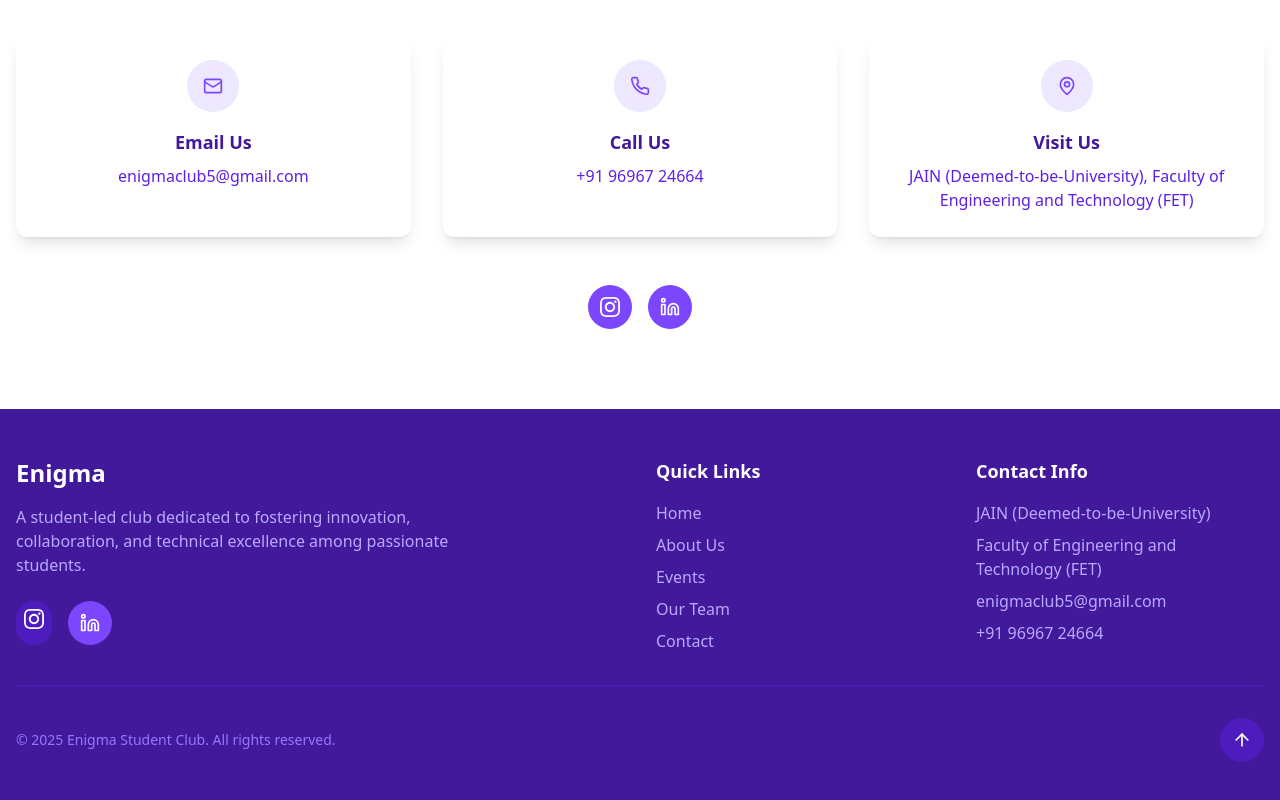
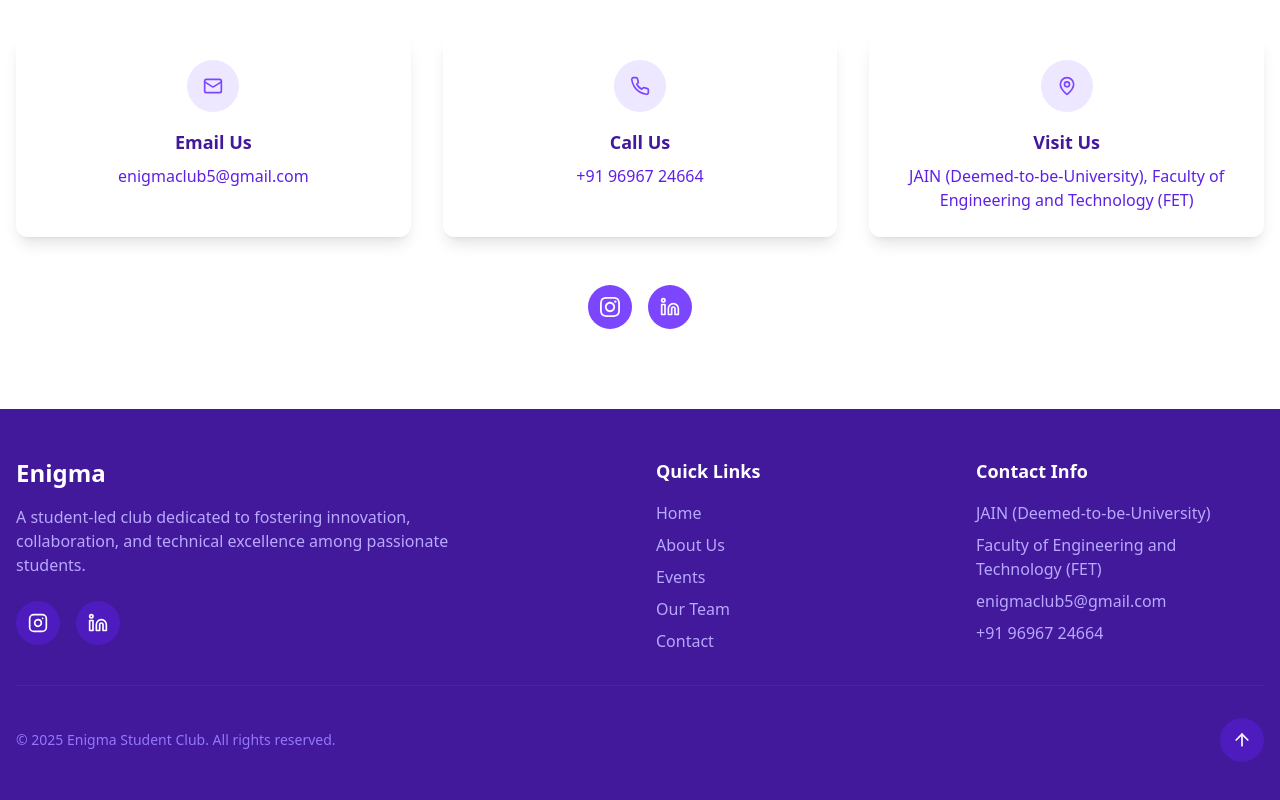
Before and after one commit to enigma-ju/enigma-club, a React (Vite) app: page / in a window 1280 px wide. Shown: the part 4430-5230 px from the top of the page. Built offline with nearby package versions, Linux system fonts and the light colour scheme.

Commit message:
FIX: Footer icon

```diff
--- a/src/components/Footer.tsx
+++ b/src/components/Footer.tsx
@@ -1,4 +1,4 @@
-import { ArrowUp, Linkedin } from "lucide-react";
+import { ArrowUp, Instagram, Linkedin } from "lucide-react";
 
 const Footer = () => {
   const currentYear = new Date().getFullYear();
@@ -23,21 +23,15 @@ const Footer = () => {
             <div className="flex space-x-4">
               <a
                 href="https://www.instagram.com/ju_enigma/?hl=en"
-                className="p-2 rounded-full bg-enigma-800 hover:bg-enigma-700 transition-colors"
+                className="p-3 rounded-full bg-enigma-800 hover:bg-enigma-700 transition-colors"
               >
-                <svg
-                  className="w-5 h-5 fill-current text-white"
-                  viewBox="0 0 24 24"
-                  xmlns="http://www.w3.org/2000/svg"
-                >
-                  <path d="M12 2.163c3.204 0 3.584.012 4.85.07 3.252.148 4.771 1.691 4.919 4.919.058 1.265.069 1.645.069 4.849 0 3.205-.012 3.584-.069 4.849-.149 3.225-1.664 4.771-4.919 4.919-1.266.058-1.644.07-4.85.07-3.204 0-3.584-.012-4.849-.07-3.26-.149-4.771-1.699-4.919-4.92-.058-1.265-.07-1.644-.07-4.849 0-3.204.013-3.583.07-4.849.149-3.227 1.664-4.771 4.919-4.919 1.266-.057 1.645-.069 4.849-.069zm0-2.163c-3.259 0-3.667.014-4.947.072-4.358.2-6.78 2.618-6.98 6.98-.059 1.281-.073 1.689-.073 4.948 0 3.259.014 3.668.072 4.948.2 4.358 2.618 6.78 6.98 6.98 1.281.058 1.689.072 4.948.072 3.259 0 3.668-.014 4.948-.072 4.354-.2 6.782-2.618 6.979-6.98.059-1.28.073-1.689.073-4.948 0-3.259-.014-3.667-.072-4.947-.196-4.354-2.617-6.78-6.979-6.98-1.281-.059-1.69-.073-4.949-.073zm0 5.838c-3.403 0-6.162 2.759-6.162 6.162s2.759 6.163 6.162 6.163 6.162-2.759 6.162-6.163c0-3.403-2.759-6.162-6.162-6.162zm0 10.162c-2.209 0-4-1.79-4-4 0-2.209 1.791-4 4-4s4 1.791 4 4c0 2.21-1.791 4-4 4zm6.406-11.845c-.796 0-1.441.645-1.441 1.44s.645 1.44 1.441 1.44c.795 0 1.439-.645 1.439-1.44s-.644-1.44-1.439-1.44z" />
-                </svg>
+                <Instagram className="w-5 h-5" />
               </a>
               <a
                 href="https://www.linkedin.com/company/enigma-club-ju/posts/?feedView=all"
                 target="_blank"
                 rel="noopener noreferrer"
-                className="p-3 rounded-full bg-enigma-500 hover:bg-enigma-600 text-white transition-colors"
+                className="p-3 rounded-full bg-enigma-800 hover:bg-enigma-700 transition-colors"
               >
                 <Linkedin className="w-5 h-5 " />
               </a>
```
